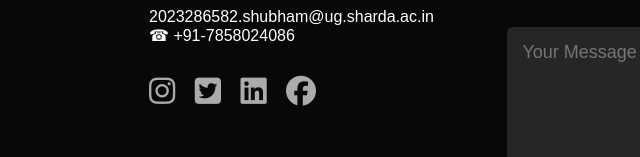
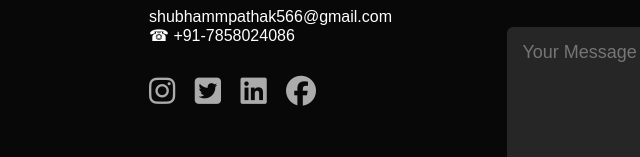
Before and after one commit to shubhamkumar785/Shubham-Portfolio, a plain HTML site: page index.html in a window 1280 px wide. Shown: the part 3448-3605 px from the top of the page, 43-683 px from the left. Drawn offline with Linux system fonts and the light colour scheme.

Commit message:
Update index.html

```diff
--- a/index.html
+++ b/index.html
@@ -167,7 +167,7 @@
             <div class="row">
                 <div class="contact-left">
                     <h1 class="sub-title">Contact Me</h1>
-                    <p>2023286582.shubham@ug.sharda.ac.in</p>
+                    <p>shubhammpathak566@gmail.com</p>
                     <p>&#9742; +91-7858024086</p>
                     <div class="social-icons">
                         <a href="https://www.instagram.com/shubhxm._/"><i class="fa-brands fa-instagram"></i></a>
```
